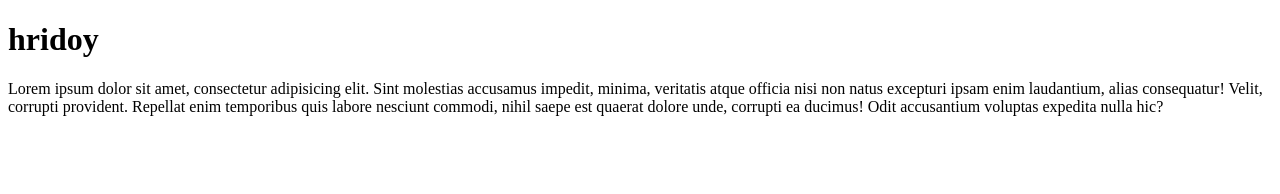
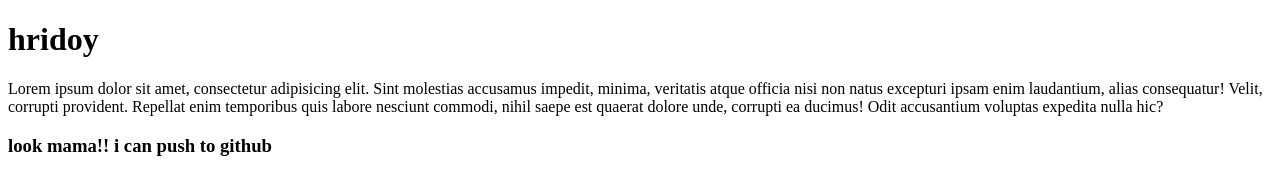
Before and after one commit to xrhridoy1/hridoy-first, a plain HTML site: page index.html in a window 1280 px wide. Drawn offline with Linux system fonts and the light colour scheme.

Commit message:
learned github

```diff
--- a/index.html
+++ b/index.html
@@ -8,6 +8,7 @@
 <body>
   <h1>hridoy</h1>
   <p>Lorem ipsum dolor sit amet, consectetur adipisicing elit. Sint molestias accusamus impedit, minima, veritatis atque officia nisi non natus excepturi ipsam enim laudantium, alias consequatur! Velit, corrupti provident. Repellat enim temporibus quis labore nesciunt commodi, nihil saepe est quaerat dolore unde, corrupti ea ducimus! Odit accusantium voluptas expedita nulla hic?</p>
+  <h3>look mama!! i can push to github </h3>
 
 </body>
 </html>
```
